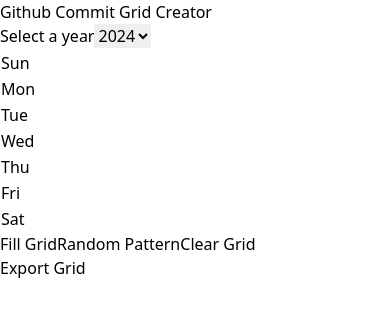
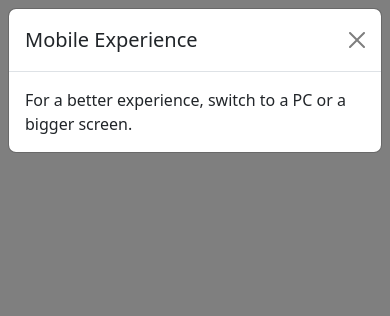
Before and after one commit to unaibermudez/github-commits-drawings, a React (Vite) app: page / in a window 390 px wide. Shown: the top 316 px of the page. Built offline with nearby package versions, Linux system fonts and the light colour scheme.

Commit message:
Add Bootstrap and Reactstrap for UI enhancements; implement responsive modal for mobile experience

```diff
--- a/package.json
+++ b/package.json
@@ -10,8 +10,10 @@
     "preview": "vite preview"
   },
   "dependencies": {
+    "bootstrap": "^5.3.3",
     "react": "^18.3.1",
-    "react-dom": "^18.3.1"
+    "react-dom": "^18.3.1",
+    "reactstrap": "^9.2.3"
   },
   "devDependencies": {
     "@eslint/js": "^9.13.0",
--- a/src/App.tsx
+++ b/src/App.tsx
@@ -1,6 +1,8 @@
 import Header from './components/Header';
 import Home from './components/Home';
 import { GridProvider } from './context/GridContext';
+import 'bootstrap/dist/css/bootstrap.min.css';
+
 
 function App() {
   return (
--- a/src/components/Home.tsx
+++ b/src/components/Home.tsx
@@ -1,21 +1,47 @@
-import { useEffect } from "react";
+import { useEffect, useState } from "react";
 import { useGridContext } from "../context/GridContext";
 import CommitBoxContainer from "./CommitBoxContainer";
+import { Modal, ModalHeader, ModalBody } from "reactstrap"; // Importing Reactstrap modal components
 
 const Home: React.FC = () => {
   const currentYear = new Date().getFullYear();
   const { state, dispatch } = useGridContext(); // Access global grid state and dispatch.
 
+  // State to manage visibility of the modal and screen width
+  const [isModalVisible, setIsModalVisible] = useState(false);
+  const [screenWidth, setScreenWidth] = useState(window.innerWidth); // Track the screen width
+
+  useEffect(() => {
+    const handleResize = () => {
+      setScreenWidth(window.innerWidth);
+    };
+    window.addEventListener("resize", handleResize);
+    return () => window.removeEventListener("resize", handleResize);
+  }, []);
+
+  useEffect(() => {
+    if (screenWidth < 1200) {
+      setIsModalVisible(true);
+    } else {
+      setIsModalVisible(false);
+    }
+  }, [screenWidth]); // Re-run this effect whenever the screen width changes
+
   useEffect(() => {
     dispatch({ type: "INITIALIZE_GRID", payload: { year: currentYear } });
   }, [dispatch, currentYear]);
 
-
   const handleYearChange = (year: number) => {
     dispatch({ type: "INITIALIZE_GRID", payload: { year } });
   };
+
+  const handleCloseModal = () => {
+    setIsModalVisible(false);
+  };
+
   return (
     <main className="bg-[#24292f] min-h-screen text-white flex flex-col items-center p-4 overflow-auto">
+      {/* Year selection */}
       <div className="w-full max-w-md mb-8">
         <label htmlFor="year" className="block text-xl font-medium mb-2 text-center">
           Select a year
@@ -39,6 +65,15 @@
         </select>
       </div>
 
+      {/* Reactstrap Modal */}
+      <Modal isOpen={isModalVisible} toggle={handleCloseModal}>
+        <ModalHeader toggle={handleCloseModal}>Mobile Experience</ModalHeader>
+        <ModalBody>
+          For a better experience, switch to a PC or a bigger screen.
+        </ModalBody>
+      </Modal>
+
+      {/* CommitBoxContainer */}
       <CommitBoxContainer />
     </main>
   );
```
Also changed, not shown: 1 other file (tests, documents, lock files or other folders).
